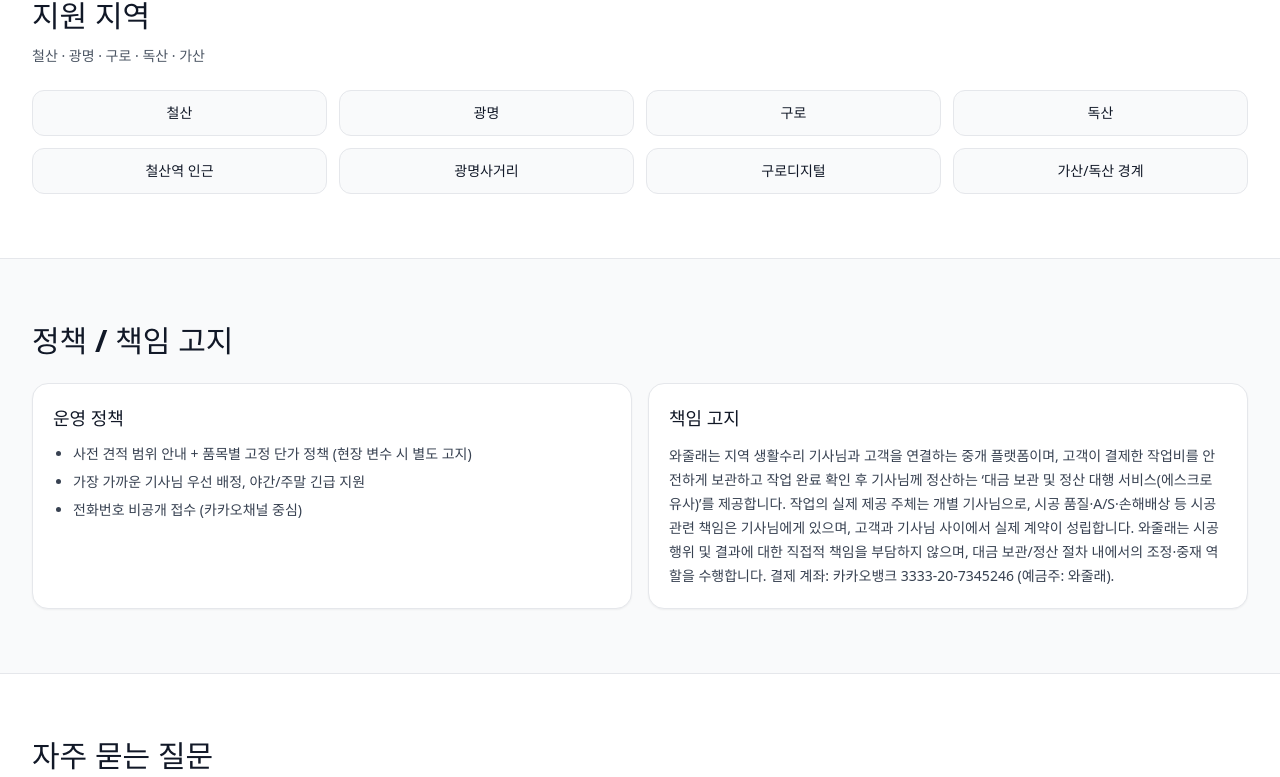
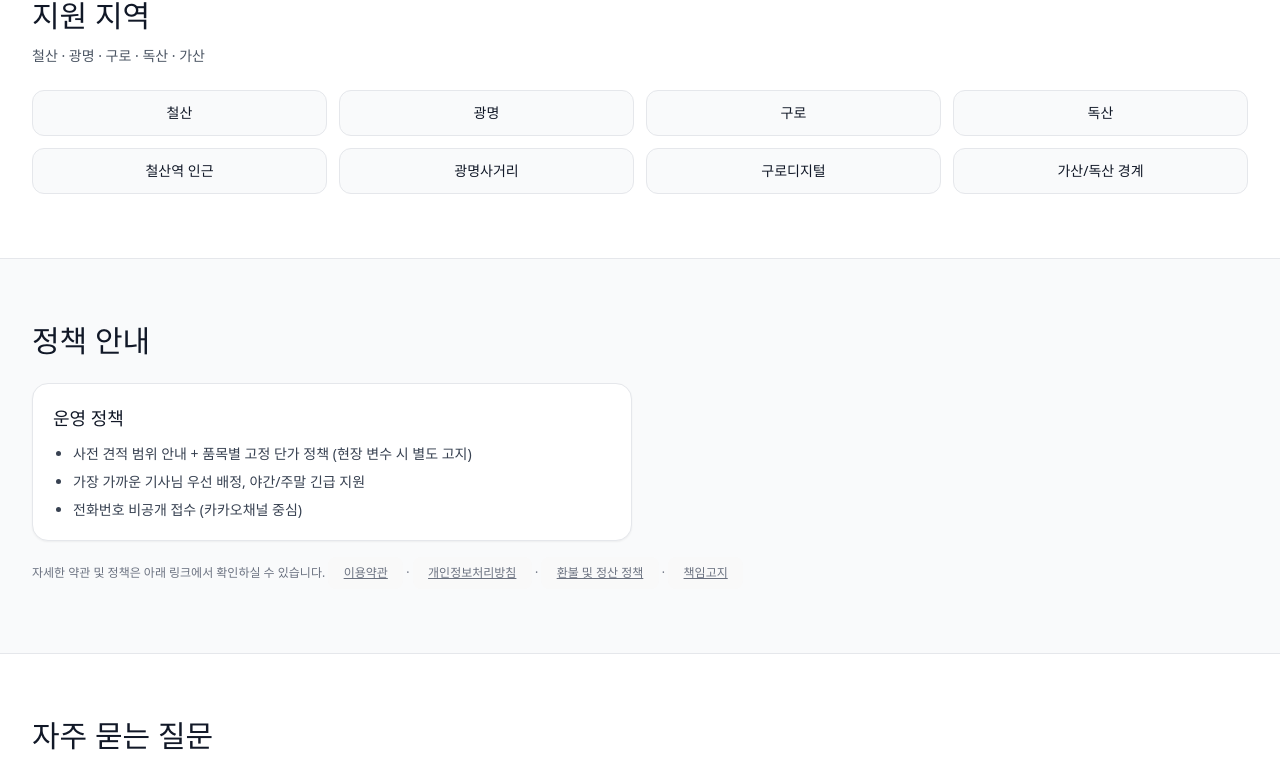
Before and after one commit to handsomem1n/Wajulae, a React (Vite) app: page / in a window 1280 px wide. Shown: the part 1360-2137 px from the top of the page. Built offline with nearby package versions, Linux system fonts and the light colour scheme.

Commit message:
Update App.jsx

```diff
--- a/src/App.jsx
+++ b/src/App.jsx
@@ -24,8 +24,7 @@
 }
 
 export default function WajulleLanding() {
-  // 문자열('terms' | 'privacy' | 'refund' | 'liability') 또는 null
-  const [open, setOpen] = useState(null);
+  const [open, setOpen] = useState(null); // 'terms' | 'privacy' | 'refund' | 'liability' | null
 
   return (
     <main className="min-h-screen bg-gray-50 text-gray-900">
@@ -181,8 +180,9 @@
               </li>
             ))}
           </ol>
+          {/* 본문에선 간단 고지 한 줄만 */}
           <div className="mt-6 text-xs text-gray-500">
-            * 연결 중개 + 대금 보관/정산 서비스입니다. 시공 품질·A/S 책임은 작업을 수행한 기사님에게 있습니다.
+            * 와줄래는 고객과 기사님을 연결하고 결제를 보호하는 중개·정산 플랫폼입니다. 시공 품질 및 A/S 책임은 작업을 수행한 기사님에게 있습니다. 자세한 내용은 아래 약관·정책을 확인해 주세요.
           </div>
         </div>
       </section>
@@ -217,11 +217,12 @@
         </div>
       </section>
 
-      {/* Policy & Disclaimer */}
+      {/* Policy (축소 버전) */}
       <section id="policy" className="border-t bg-gray-50">
         <div className="w-full px-6 py-16 md:px-8">
-          <h2 className="text-2xl font-extrabold md:text-3xl">정책 / 책임 고지</h2>
+          <h2 className="text-2xl font-extrabold md:text-3xl">정책 안내</h2>
           <div className="mt-6 grid gap-4 md:grid-cols-2">
+            {/* 운영 정책만 카드로 유지 */}
             <div className="rounded-2xl border bg-white p-5 shadow-sm">
               <h3 className="text-lg font-semibold">운영 정책</h3>
               <ul className="mt-3 list-disc space-y-2 pl-5 text-sm text-gray-700">
@@ -230,15 +231,18 @@
                 <li>전화번호 비공개 접수 (카카오채널 중심)</li>
               </ul>
             </div>
-            <div className="rounded-2xl border bg-white p-5 shadow-sm">
-              <h3 className="text-lg font-semibold">책임 고지</h3>
-              <p className="mt-3 text-sm leading-6 text-gray-700">
-                와줄래는 지역 생활수리 기사님과 고객을 연결하는 중개 플랫폼이며, 고객이 결제한 작업비를 안전하게 보관하고 작업 완료 확인 후 기사님께 정산하는 ‘대금 보관 및 정산 대행 서비스(에스크로 유사)’를 제공합니다.
-                작업의 실제 제공 주체는 개별 기사님으로, 시공 품질·A/S·손해배상 등 시공 관련 책임은 기사님에게 있으며, 고객과 기사님 사이에서 실제 계약이 성립합니다.
-                와줄래는 시공 행위 및 결과에 대한 직접적 책임을 부담하지 않으며, 대금 보관/정산 절차 내에서의 조정·중재 역할을 수행합니다.
-                결제 계좌: 카카오뱅크 3333-20-7345246 (예금주: 와줄래).
-              </p>
-            </div>
+            {/* 두 번째 큰 책임고지 카드는 제거 */}
+          </div>
+          {/* 정책 자세히 보기 링크 */}
+          <div className="mt-4 text-xs text-gray-500">
+            자세한 약관 및 정책은 아래 링크에서 확인하실 수 있습니다.{" "}
+            <button className="underline" onClick={() => setOpen("terms")}>이용약관</button>
+            {" · "}
+            <button className="underline" onClick={() => setOpen("privacy")}>개인정보처리방침</button>
+            {" · "}
+            <button className="underline" onClick={() => setOpen("refund")}>환불 및 정산 정책</button>
+            {" · "}
+            <button className="underline" onClick={() => setOpen("liability")}>책임고지</button>
           </div>
         </div>
       </section>
```
